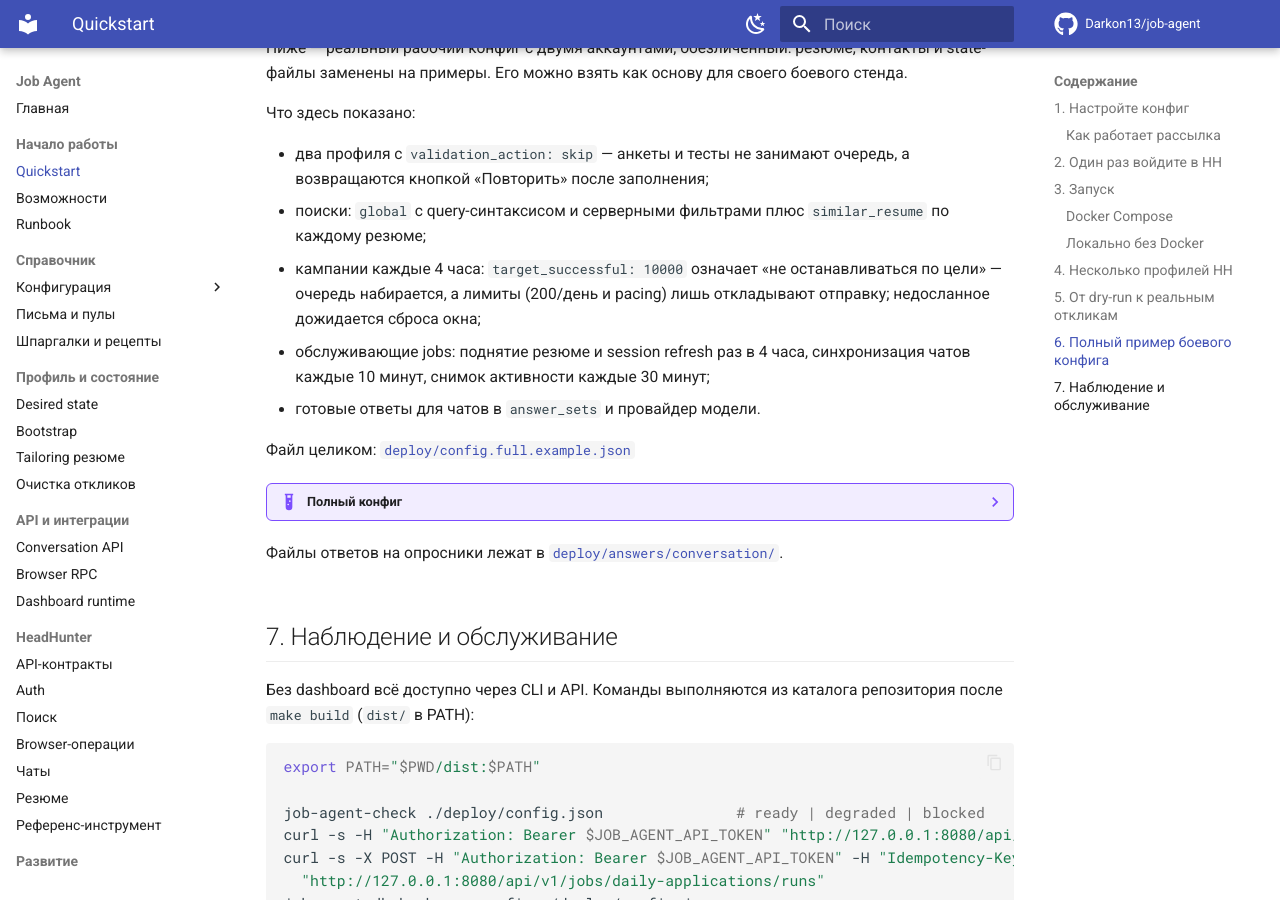
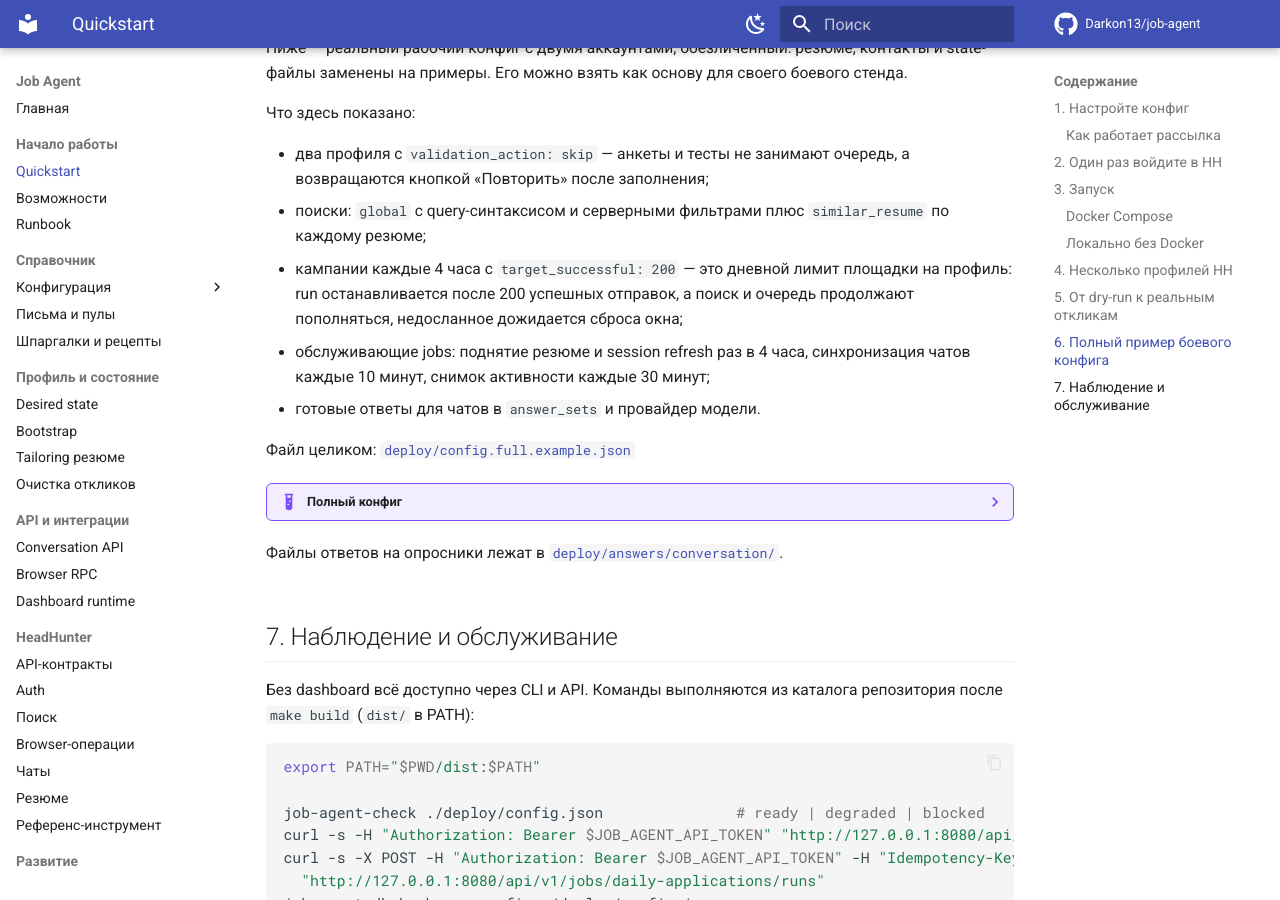
Before and after one commit to Darkon13/job-agent, an MkDocs documentation site: the page built from docs/quickstart.md, in a window 1280 px wide and 900 px high, scrolled down 7913 px. Built offline with MkDocs 1.6.1 and Material for MkDocs 9.7.7, drawn with Linux system fonts in a browser that asks for light colours; comment, search, counter and statistics services are not loaded.

Commit message:
docs: cap example campaigns at the 200/day platform limit
target_successful counts successful submissions and stops the run, so
the example now uses the daily allowance instead of an effectively
unreachable goal.

```diff
--- a/docs/quickstart.md
+++ b/docs/quickstart.md
@@ -319,9 +319,9 @@ Dashboard (опционально) — `./dist/job-agent-dashboard`. Для brow
   очередь, а возвращаются кнопкой «Повторить» после заполнения;
 - поиски: `global` с query-синтаксисом и серверными фильтрами плюс
   `similar_resume` по каждому резюме;
-- кампании каждые 4 часа: `target_successful: 10000` означает «не
-  останавливаться по цели» — очередь набирается, а лимиты (200/день и pacing)
-  лишь откладывают отправку; недосланное дожидается сброса окна;
+- кампании каждые 4 часа с `target_successful: 200` — это дневной лимит
+  площадки на профиль: run останавливается после 200 успешных отправок, а
+  поиск и очередь продолжают пополняться, недосланное дожидается сброса окна;
 - обслуживающие jobs: поднятие резюме и session refresh раз в 4 часа,
   синхронизация чатов каждые 10 минут, снимок активности каждые 30 минут;
 - готовые ответы для чатов в `answer_sets` и провайдер модели.
```
Also changed, not shown: docs/changelog.md (+3 -0 lines), 1 other file.
